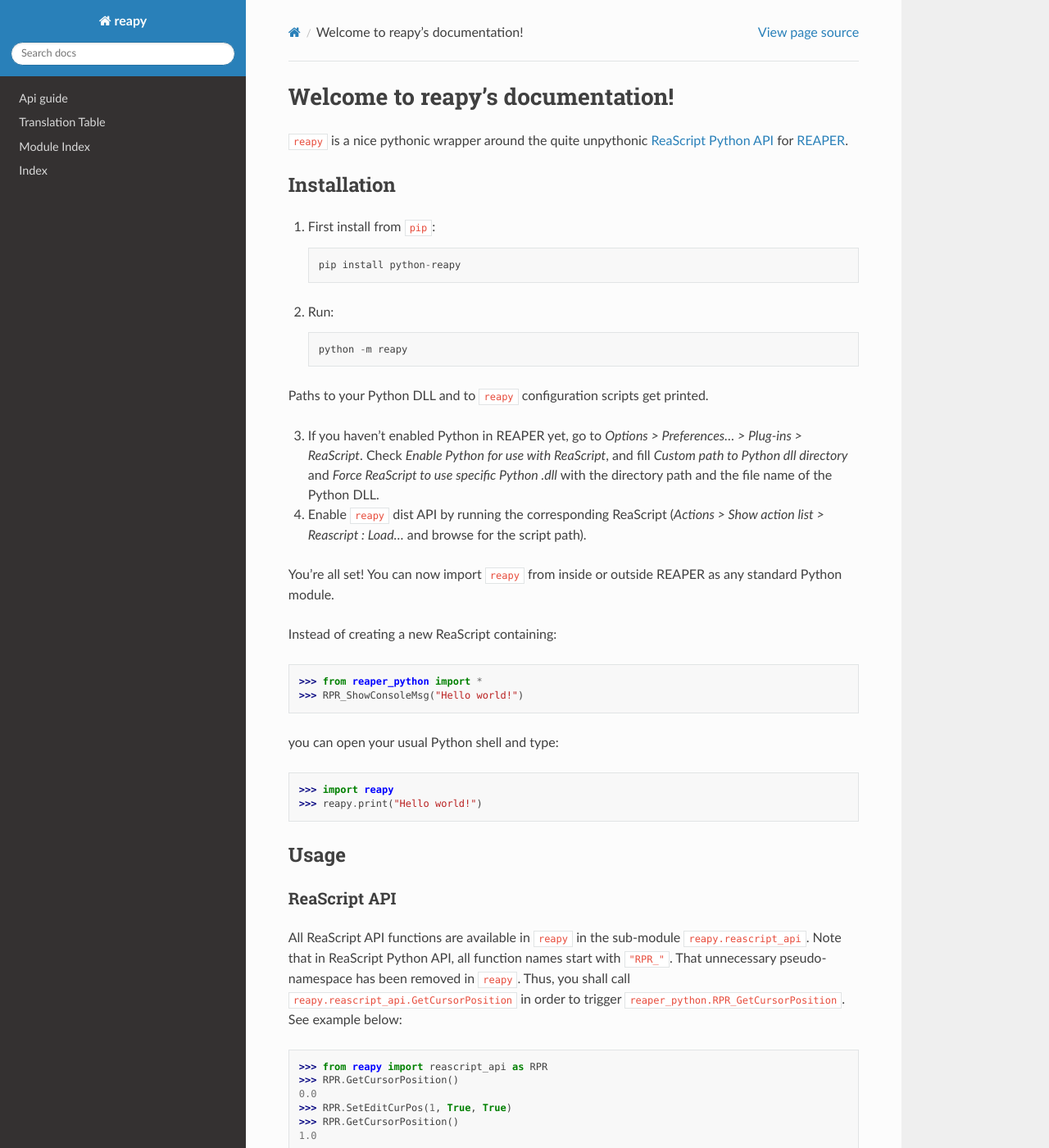
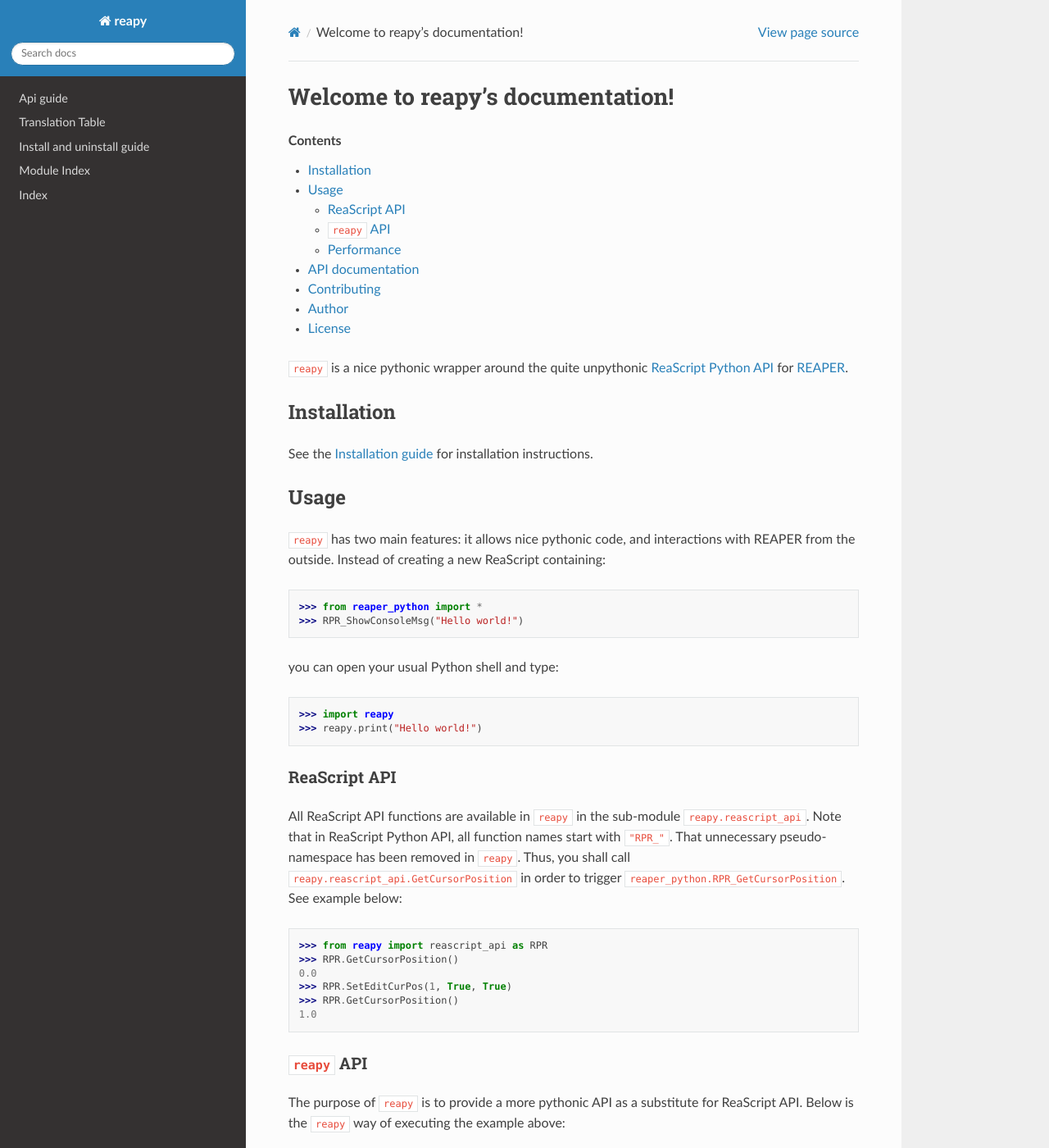
Before and after one commit to RomeoDespres/reapy, a Sphinx documentation site: the page built from docs/source/index.rst, in a window 1280 px wide and 1400 px high. Shown: the whole window at 82% size. Built offline with Sphinx 7.4.7 and the Read the Docs theme 2.0.0, drawn with Linux system fonts in a browser that asks for light colours; pages that are not in the unit, such as notebooks, are missing from menus; some of the changed text lies outside the part shown.

Commit message:
Add uninstallation instructions
This fixes issue [#8](https://github.com/RomeoDespres/reapy/issues/8).

```diff
--- a/docs/source/index.rst
+++ b/docs/source/index.rst
@@ -12,31 +12,25 @@
 
    Api guide <api_guide.html#://>
    Translation Table <api_table.html#://>
+   Install and uninstall guide <install_guide.html#://>
    Module Index <py-modindex.html#://>
    Index <genindex.html#://>
+
+.. contents:: Contents
+    :local:
+    :depth: 3
 
 ``reapy`` is a nice pythonic wrapper around the quite unpythonic `ReaScript Python API <https://www.reaper.fm/sdk/reascript/reascripthelp.html#p>`_ for `REAPER <https://www.reaper.fm/>`_.
 
 Installation
 ------------
 
-1. First install from ``pip``::
+See the `Installation guide <install_guide.html>`_ for installation instructions.
 
-    pip install python-reapy
+Usage
+-----
 
-2. Run::
-
-    python -m reapy
-
-Paths to your Python DLL and to ``reapy`` configuration scripts get printed.
-
-3. If you haven't enabled Python in REAPER yet, go to *Options > Preferences... > Plug-ins > ReaScript*. Check *Enable Python for use with ReaScript*, and fill *Custom path to Python dll directory* and *Force ReaScript to use specific Python .dll* with the directory path and the file name of the Python DLL.
-
-4. Enable ``reapy`` dist API by running the corresponding ReaScript (*Actions > Show action list > Reascript : Load...* and browse for the script path).
-
-You're all set! You can now import ``reapy`` from inside or outside REAPER as any standard Python module.
-
-Instead of creating a new ReaScript containing::
+``reapy`` has two main features: it allows nice pythonic code, and interactions with REAPER from the outside. Instead of creating a new ReaScript containing::
 
     >>> from reaper_python import *
     >>> RPR_ShowConsoleMsg("Hello world!")
@@ -97,9 +88,10 @@
 
 Although this method should be sufficient in most cases, note that optimality is only reached by making use of ``reapy.tools.Program`` (see documentation `here <reapy.tools.html#reapy.tools.program.Program>`_).
 
-More
-****
-Check out the `API guide <api_guide.html>`_ to discover ``reapy`` classes.
+API documentation
+-----------------
+
+Check out the `API guide <api_guide.html>`_ and the `Translation table <api_table.html>`_ for more information about how to use ``reapy``.
 
 Contributing
 ------------
```
Also changed, not shown: other parts of docs/source/index.rst (+0 -3 lines), docs/source/install_guide.rst (added, +79 -0 lines).
